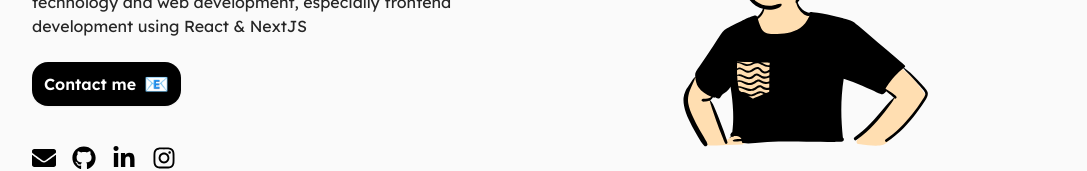
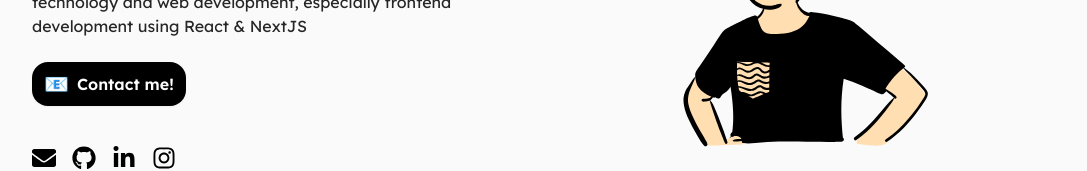
Before and after one commit to irfan44/irfannm, a Next.js app: page / in a window 1280 px wide. Shown: the part 315-486 px from the top of the page, without its empty margins (96-1183 px from the left). Built offline with nearby package versions, Linux system fonts and the light colour scheme.

Commit message:
fix: change pre element color

```diff
--- a/components/common/ContactButton/index.tsx
+++ b/components/common/ContactButton/index.tsx
@@ -6,8 +6,8 @@ const ContactButton = () => {
       <Link href="mailto:irfannmuhajir@gmail.com">
         <a target="_blank" rel="noopener noreferrer">
           <div className="flex items-center space-x-2">
-            <p className="font-semibold">Contact me</p>
             <p className="text-xl">📧</p>
+            <p className="font-semibold">Contact me!</p>
           </div>
         </a>
       </Link>
--- a/tailwind.config.js
+++ b/tailwind.config.js
@@ -29,6 +29,9 @@ module.exports = {
             blockquote: {
               borderLeftColor: '#161616',
             },
+            pre: {
+              backgroundColor: '#000000',
+            },
           },
         },
         invert: {
@@ -43,7 +46,7 @@ module.exports = {
               borderLeftColor: '#ffffff',
             },
             pre: {
-              backgroundColor: '#18181b',
+              backgroundColor: '#000000',
             },
           },
         },
```
